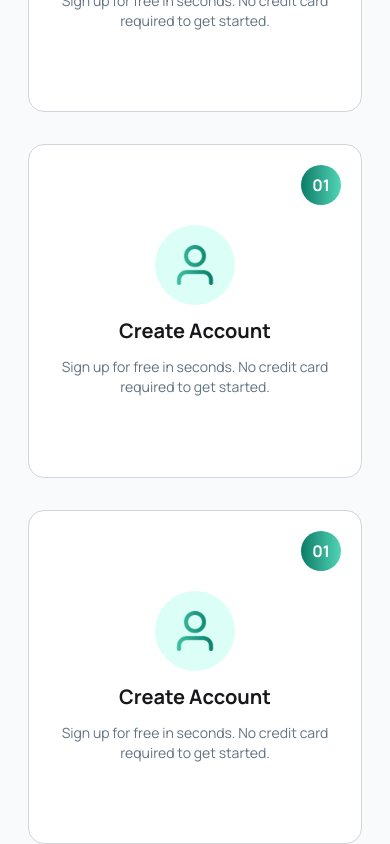
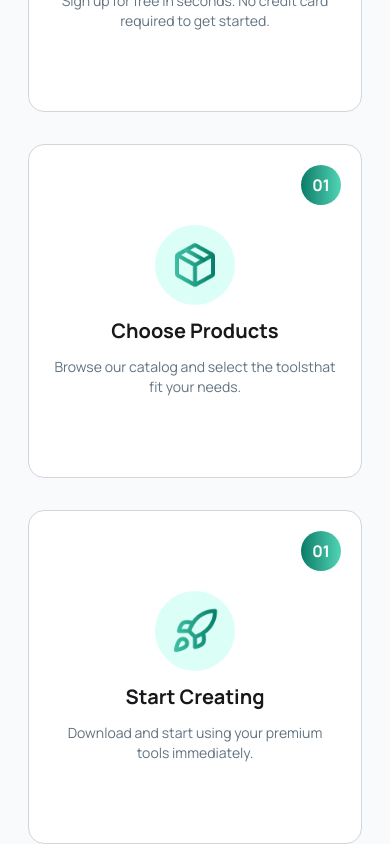
Before and after one commit to akashsarker99/A6-digitool-project, a React (Vite) app: page / in a window 390 px wide. Shown: the part 4147-4991 px from the top of the page. Built offline with nearby package versions, Linux system fonts and the light colour scheme.

Commit message:
stepcard section created and made responsive

```diff
--- a/src/App.jsx
+++ b/src/App.jsx
@@ -16,6 +16,7 @@ function App() {
       <Stats></Stats>
        <Cardtools></Cardtools>
        <StepCards></StepCards>
+
     </>
   )
 }
--- a/src/components/cardtools/Card.jsx
+++ b/src/components/cardtools/Card.jsx
@@ -1,7 +1,7 @@
 import React, { use } from "react";
 const Card = ({ cardData }) => {
   const data = use(cardData);
-  console.log(data);
+
   return (
     <div className="container w-11/12 mx-auto grid grid-cols-1 sm:grid-cols-2 md:grid-cols-3 gap-8">
       {
@@ -28,7 +28,7 @@ const Card = ({ cardData }) => {
                 </div>
                 <ul className="mt-2 flex flex-col gap-2 text-xs">
                     {
-                        card.features.map(feature =>  <li>
+                        card.features.map((feature,ind) =>  <li key={ind}>
                     <svg
                       xmlns="http://www.w3.org/2000/svg"
                       className="size-4 me-2 inline-block text-success"
--- a/src/components/stepcard/StepCards.jsx
+++ b/src/components/stepcard/StepCards.jsx
@@ -1,5 +1,7 @@
 import React from 'react';
 import Profile from '../../assets/user-01.png'
+import Product from '../../assets/package.png'
+import Rocket from '../../assets/rocket-02.png'
 const StepCards = () => {
     return (
         <div>
@@ -8,7 +10,7 @@ const StepCards = () => {
                 <p className='text-[#627382]'>Start using premium digital tools in minutes, not hours.</p>
 
                 <div className='step-card-container mt-8 lg:w-11/12 grid grid-cols-1 justify-center sm:grid-cols-2 md:grid-cols-3 mx-auto gap-8'>
-                    <div className='border border-gray-300 flex flex-col items-center py-20 space-y-3 rounded-2xl relative bg-white px-4'>
+                    <div className='border border-gray-300 flex flex-col items-center py-20 space-y-3 rounded-2xl relative bg-white px-6'>
                         <span className='h-10 w-10 flex items-center justify-center font-bold bg-linear-to-r from-[#067D68] to-[#50D5B7] rounded-full text-white absolute right-5 top-5'>01</span>
                         <div className='bg-[#dbfff7] h-20 w-20 rounded-full flex justify-center items-center p-4'>
                            <img src={Profile} alt="" />
@@ -17,22 +19,22 @@ const StepCards = () => {
                         <p className='text-[#627382] text-sm'>Sign up for free in seconds. No credit card<br></br> required to get started.</p>
                     </div>
 
-                    <div className='border border-gray-300 flex flex-col items-center py-20 space-y-3 rounded-2xl relative bg-white px-4'>
+                    <div className='border border-gray-300 flex flex-col items-center py-20 space-y-3 rounded-2xl relative bg-white px-6'>
                         <span className='h-10 w-10 flex items-center justify-center font-bold bg-linear-to-r from-[#067D68] to-[#50D5B7] rounded-full text-white absolute right-5 top-5'>01</span>
                         <div className='bg-[#dbfff7] h-20 w-20 rounded-full flex justify-center items-center p-4'>
-                           <img src={Profile} alt="" />
+                           <img src={Product} alt="" />
                         </div>
-                        <h2 className='text-xl font-bold'>Create Account</h2>
-                        <p className='text-[#627382] text-sm'>Sign up for free in seconds. No credit card<br></br> required to get started.</p>
+                        <h2 className='text-xl font-bold'>Choose Products</h2>
+                        <p className='text-[#627382] text-sm'>Browse our catalog and select the toolsthat fit your needs.</p>
                     </div>
 
-                    <div className='border border-gray-300 flex flex-col items-center py-20 space-y-3 rounded-2xl relative bg-white px-4'>
+                    <div className='border border-gray-300 flex flex-col items-center py-20 space-y-3 rounded-2xl relative bg-white px-6'>
                         <span className='h-10 w-10 flex items-center justify-center font-bold bg-linear-to-r from-[#067D68] to-[#50D5B7] rounded-full text-white absolute right-5 top-5'>01</span>
                         <div className='bg-[#dbfff7] h-20 w-20 rounded-full flex justify-center items-center p-4'>
-                           <img src={Profile} alt="" />
+                           <img src={Rocket} alt="" />
                         </div>
-                        <h2 className='text-xl font-bold'>Create Account</h2>
-                        <p className='text-[#627382] text-sm'>Sign up for free in seconds. No credit card<br></br> required to get started.</p>
+                        <h2 className='text-xl font-bold'>Start Creating</h2>
+                        <p className='text-[#627382] text-sm'>Download and start using your premium tools immediately.</p>
                     </div>
                 </div>
             </div>
```
